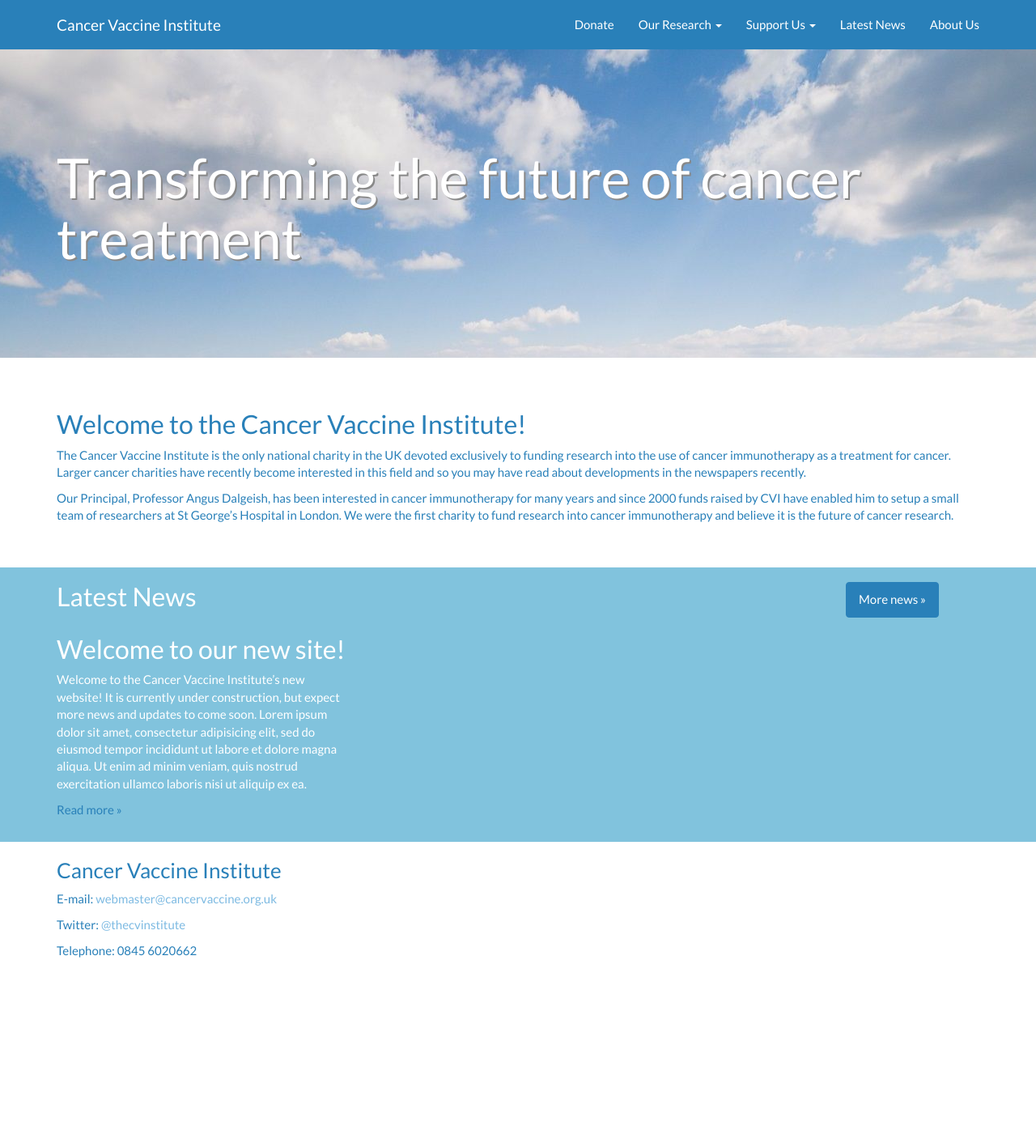
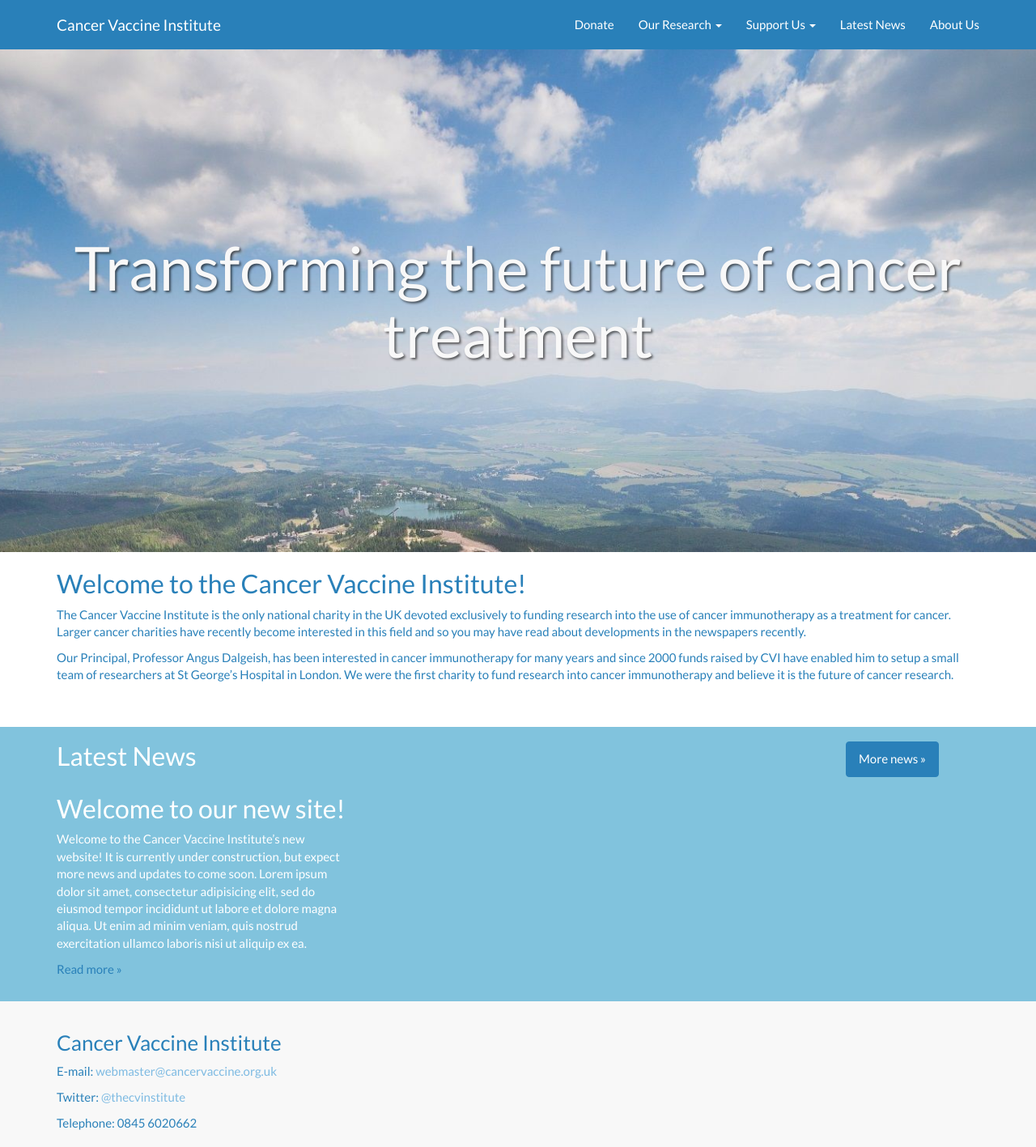
Before and after one commit to CancerVaccine/cancervaccine.github.io, a Jekyll site: the page built from index.html, in a window 1280 px wide. Shown: the whole page at 81% size. Built offline with Jekyll 4.4.1, drawn with Linux system fonts in a browser that asks for light colours; nearby versions of some CDN libraries; before the commit the page ends 1196 px from its top, so only the background shows below that.

Commit message:
Changed homepage

```diff
--- /dev/null
+++ b/_sass/_landing-page.scss
@@ -0,0 +1,161 @@
+body, html {
+    height: 100%;
+    width: 100%;
+}
+
+body, h1, h2, h3, h4, h5, h6 {
+    font-family: "Lato", "Helvetica Neue", Helvetica, Arial, sans-serif;
+
+}
+
+.lead {
+    font-size: 18px;
+    font-weight: 400;
+}
+
+.intro-header {
+    color: #f8f8f8;
+    /*background: url(/images/intro-bg.jpg) no-repeat center center;*/
+    background-size: cover;
+    text-align: center;
+}
+
+.intro-message {
+    position: relative;
+    padding-top: 20%;
+    padding-bottom: 20%;
+}
+
+    .intro-message > h1 {
+        margin: 0;
+        font-size: 5em;
+        text-shadow: 2px 2px 3px rgba(0, 0, 0, 0.6);
+    }
+
+.intro-divider {
+    width: 400px;
+    border-top: 1px solid #f8f8f8;
+    border-bottom: 1px solid rgba(0, 0, 0, 0.2);
+}
+
+.intro-message > h3 {
+    text-shadow: 2px 2px 3px rgba(0, 0, 0, 0.6);
+}
+
+@media (max-width: 767px) {
+    .intro-message {
+        padding-bottom: 15%;
+    }
+
+        .intro-message > h1 {
+            font-size: 3em;
+        }
+
+    ul.intro-social-buttons > li {
+        display: block;
+        margin-bottom: 20px;
+        padding: 0;
+    }
+
+        ul.intro-social-buttons > li:last-child {
+            margin-bottom: 0;
+        }
+
+    .intro-divider {
+        width: 100%;
+    }
+}
+
+.network-name {
+    text-transform: uppercase;
+    font-size: 14px;
+    font-weight: 400;
+    letter-spacing: 2px;
+}
+
+.body-content {
+    padding-bottom: 0;
+}
+
+.content-section-a {
+    background-color: #f8f8f8;
+    padding: 50px 0;
+}
+
+.content-section-b {
+    border-top: 1px solid #e7e7e7;
+    border-bottom: 1px solid #e7e7e7;
+    padding: 50px 0;
+}
+
+.section-heading {
+    margin-bottom: 30px;
+}
+
+.section-heading-spacer {
+    border-top: 3px solid #e7e7e7;
+    width: 200px;
+    float: left;
+}
+
+.banner {
+    padding: 100px 0;
+    color: #f8f8f8;
+    /*background: url(../img/banner-bg.jpg) no-repeat center center;*/
+    background-size: cover;
+}
+
+    .banner h2 {
+        margin: 0;
+        text-shadow: 2px 2px 3px rgba(0, 0, 0, 0.6);
+        font-size: 3em;
+    }
+
+    .banner ul {
+        margin-bottom: 0;
+    }
+
+.banner-social-buttons {
+    float: right;
+    margin-top: 0;
+}
+
+@media (max-width: 1199px) {
+    ul.banner-social-buttons {
+        float: left;
+        margin-top: 15px;
+    }
+}
+
+@media (max-width: 767px) {
+    .banner h2 {
+        margin: 0;
+        text-shadow: 2px 2px 3px rgba(0, 0, 0, 0.6);
+        font-size: 3em;
+    }
+
+    ul.banner-social-buttons > li {
+        display: block;
+        margin-bottom: 20px;
+        padding: 0;
+    }
+
+        ul.banner-social-buttons > li:last-child {
+            margin-bottom: 0;
+        }
+}
+
+footer {
+    background-color: #f8f8f8;
+    padding: 16px 0;
+    padding-bottom: 8px;
+}
+
+    footer hr {
+        margin-top: 5px;
+        margin-bottom: 15px;
+    }
+
+p.copyright {
+    margin: 15px 0 0;
+}
--- a/index.html
+++ b/index.html
@@ -3,14 +3,29 @@
 layout: default
 ---
 
-<div class="jumbotron big-image" data-speed="6" data-type="background">
-  <div class="container">
-    <h1>Transforming the future of cancer treatment</h1>
+<style>
+    .intro-header {
+      color: #f8f8f8;
+      background: url(/assets/images/homepage/jumbotron.jpg) no-repeat bottom center;
+      background-size: cover;
+      text-align: center;
+    }
+</style>
+
+
+<div class="body-content">
+  <div class="intro-header">
+      <div class="container">
+          <div class="row">
+              <div class="col-lg-12">
+                  <div class="intro-message">
+                      <h1>Transforming the future of cancer treatment</h1>
+                  </div>
+              </div>
+          </div>
+      </div>
   </div>
-</div>
-<br />
-<br />
-<div class="container" stlye="margin-bottom: 100px;">
+  <div class="container" stlye="margin-bottom: 100px;">
   <div class="row">
     <div class="col-md-12">
       <h2>Welcome to the Cancer Vaccine Institute!</h2>
@@ -36,14 +51,4 @@
 <div class="altrow">
   {% include latest-news-row.html %}
 </div>
-
-<style>
-  .big-image {
-    background: url(assets/images/homepage/jumbotron.jpg) 50% 0 fixed;
-    height: auto;
-    margin: 0 auto;
-    width: 100%;
-    position: relative;
-    padding: 100px 0;
-  }
-</style>
+</div>
--- a/stylesheets/main.scss
+++ b/stylesheets/main.scss
@@ -7,6 +7,7 @@
 @import
   "bootstrap-custom-variables", // Custom variables must load before bootstrap.
   "bootstrap",
+  "landing-page",
   "includes/_latest-news-row",
   "includes/_teams"
 ;
```
